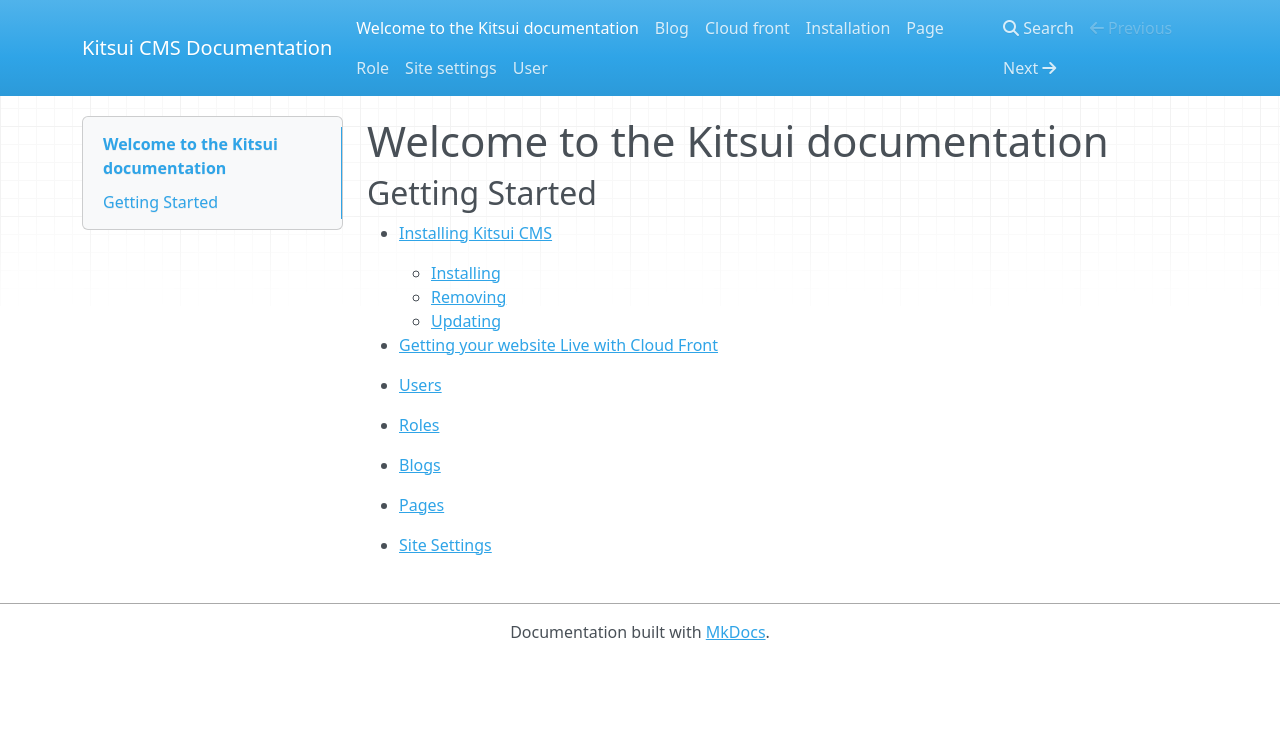
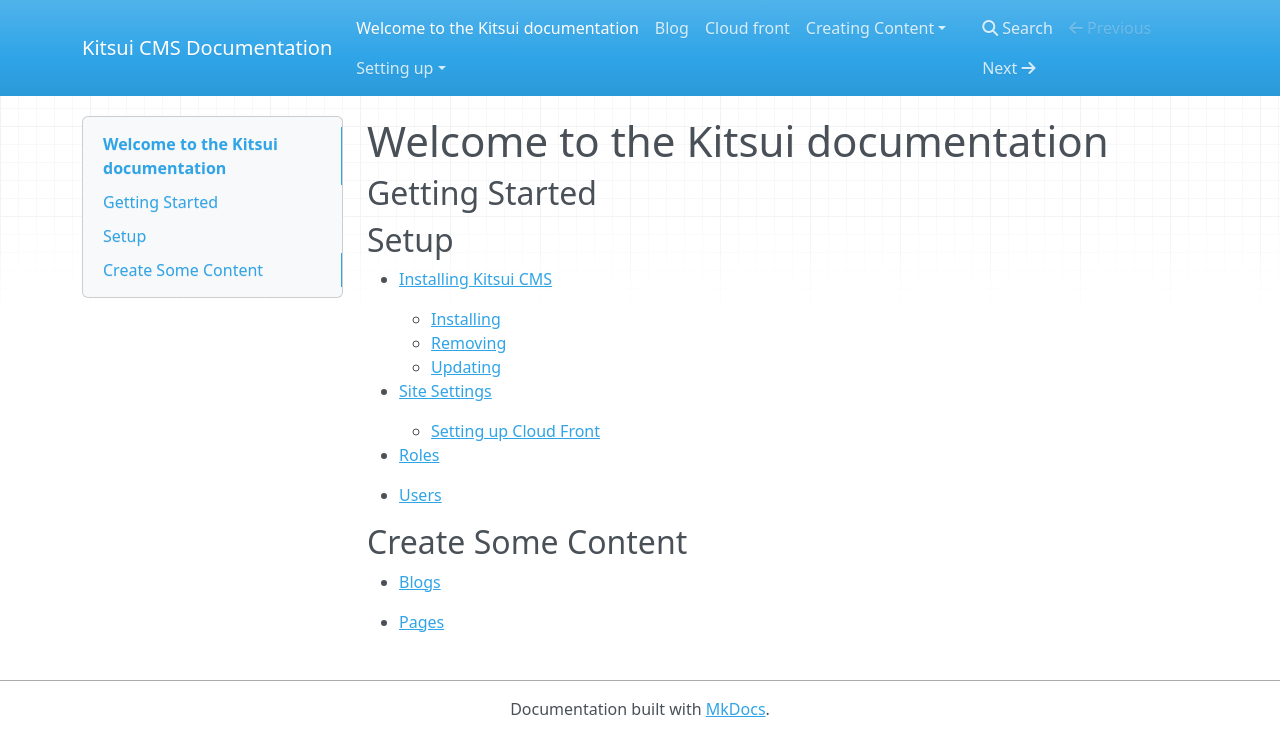
Before and after one commit to Kitsui/aws-cms-doc, an MkDocs documentation site: the page built from docs/index.md, in a window 1280 px wide. Shown: the top 756 px of the page. Built offline with MkDocs 1.6.1, drawn with Linux system fonts in a browser that asks for light colours; nearby versions of some CDN libraries.

Commit message:
added site settings page and directive link from installation page to it

```diff
--- a/docs/index.md
+++ b/docs/index.md
@@ -1,19 +1,23 @@
 # Welcome to the Kitsui documentation
 
 ##Getting Started
-* [Installing Kitsui CMS](installation.md)
-    * [Installing](installation.md)
-    * [Removing](installation.md)
-    * [Updating](installation.md)
+##Setup
+* [Installing Kitsui CMS](Setting up/installation.md)
+    * [Installing](Setting up/installation.md)
+    * [Removing](Setting up/installation.md)
+    * [Updating](Setting up/installation.md)
 
-* [Getting your website Live with Cloud Front](user.md)
 
-* [Users](user.md)
 
-* [Roles](role.md)
+* [Site Settings](Setting up/site-settings.md)
+    * [Setting up Cloud Front](Setting up/user.md)
 
-* [Blogs](blog.md)
+* [Roles](Setting up/role.md)
 
-* [Pages](page.md)
+* [Users](Setting up/user.md)
 
-* [Site Settings](site-settings.md)
+##Create Some Content
+
+* [Blogs](Creating Content/blog.md)
+
+* [Pages](Creating Content/page.md)
--- a/docs/site-settings.md
+++ /dev/null
@@ -1 +0,0 @@
-site settings
```
Also changed, not shown: docs/Setting up/installation.md (renamed from docs/installation.md, +13 -5 lines), docs/Setting up/site-settings.md (added, +30 -0 lines), docs/Creating Content/blog.md (added), docs/Creating Content/page.md (renamed from docs/page.md), docs/Setting up/cloud-front.md (added), docs/Setting up/role.md (renamed from docs/role.md), docs/Setting up/user.md (renamed from docs/user.md).
